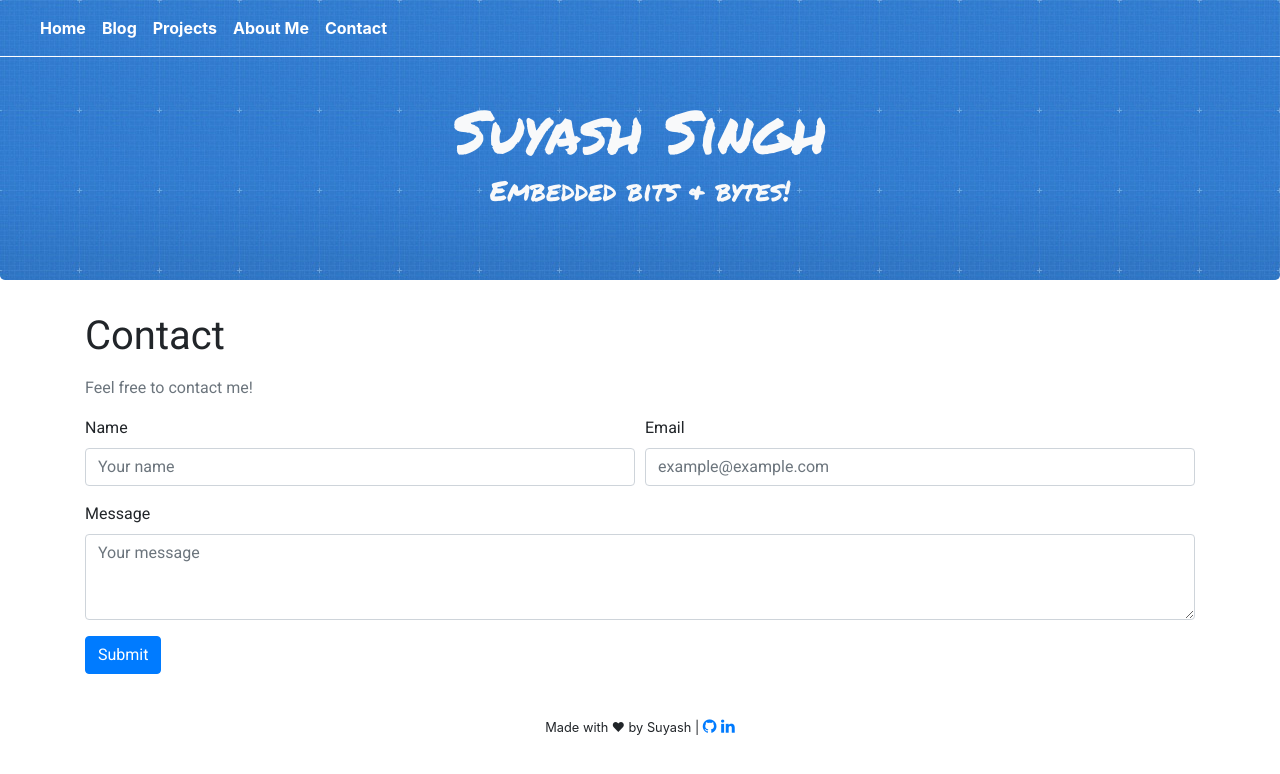
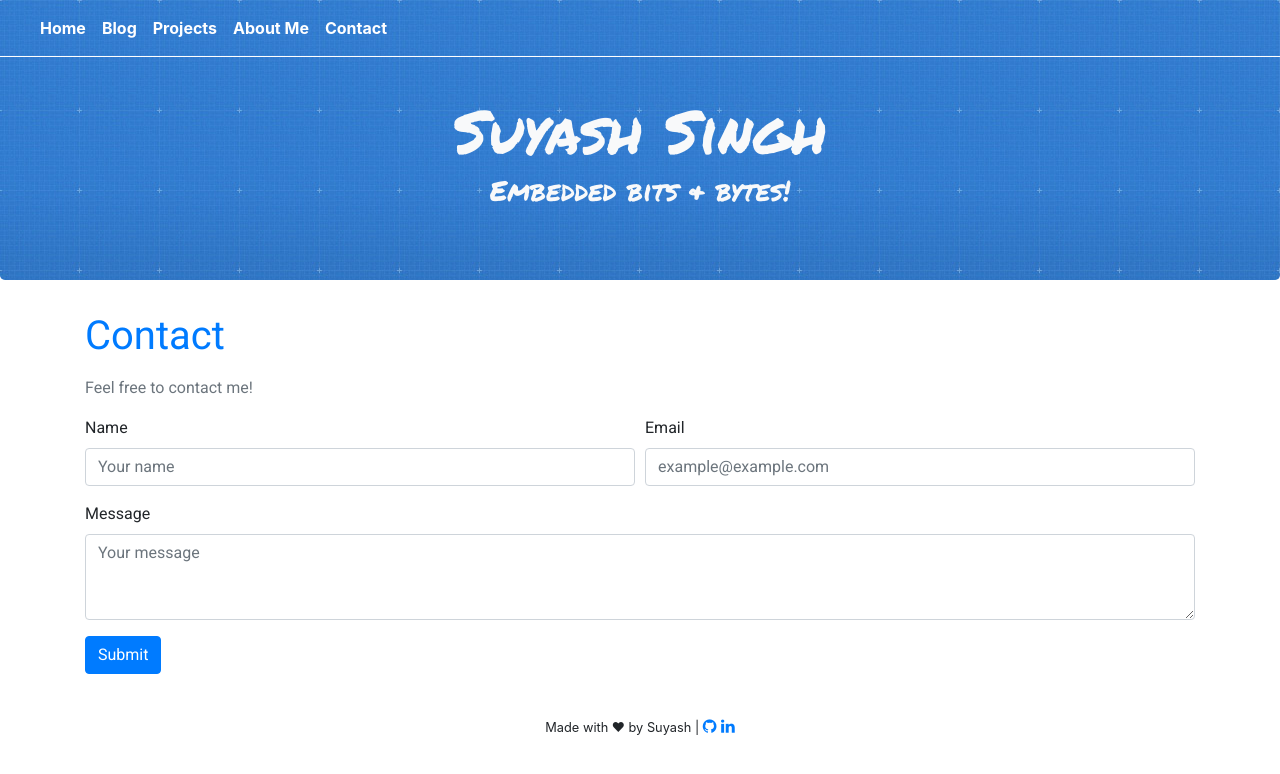
Before and after one commit to suyashsingh/suyashsingh.github.io, a Jekyll site: the page built from contact.md, in a window 1280 px wide and 900 px high. Shown: the top 774 px of the window. Built offline with Jekyll 4.4.1, drawn with Linux system fonts in a browser that asks for light colours; some web fonts are replaced.

Commit message:
added style to h1 tags in default template

```diff
--- a/_layouts/default.html
+++ b/_layouts/default.html
@@ -68,7 +68,7 @@
     <div class="row" style="font-family: 'Roboto', sans-serif;">
       <div class="col-md-12">
         <!-- Page title  -->
-        <h1>{{ page.title }}</h1>
+        <h1 class='text-primary'>{{ page.title }}</h1>
         <!-- Page Content -->
         <p>
           {{ content }}
```
